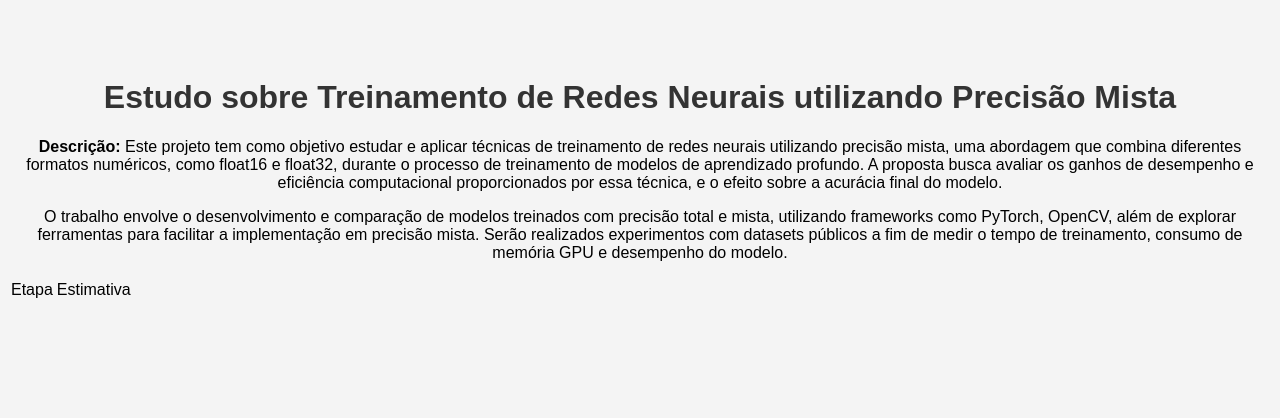
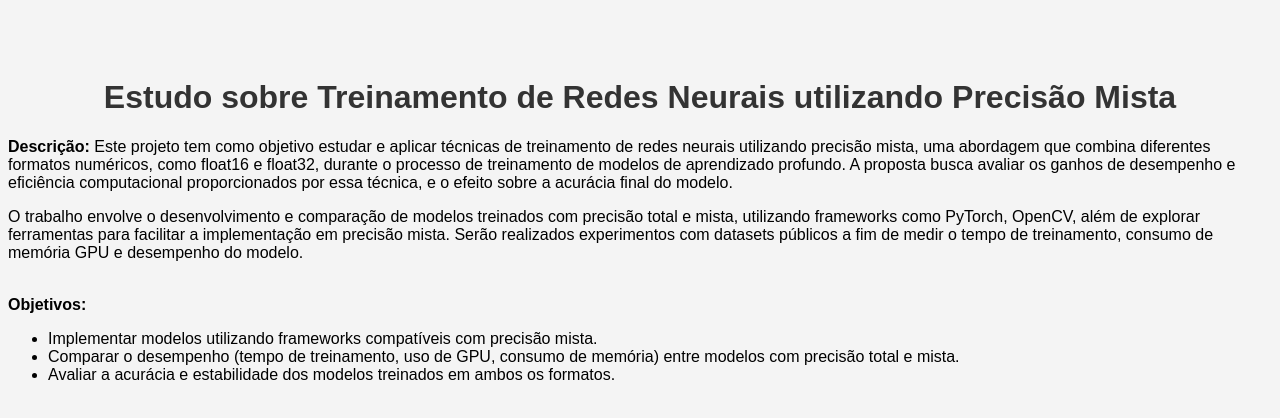
Before and after one commit to Bozzetto/TCC_BCC, a plain HTML site: page docs/index.html in a window 1280 px wide. Drawn offline with Linux system fonts and the light colour scheme.

Commit message:
Changed description of the project

```diff
--- a/docs/index.html
+++ b/docs/index.html
@@ -7,10 +7,11 @@
         body {
             font-family: Arial, sans-serif;
             background-color: #f4f4f4;
-            text-align: center;
+            text-align: left;
             padding-top: 50px;
         }
         h1 {
+            text-align: center;
             color: #333;
         }
     </style>
@@ -19,13 +20,13 @@
     <h1>Estudo sobre Treinamento de Redes Neurais utilizando Precisão Mista</h1>
     <p><b>Descrição:</b> Este projeto tem como objetivo estudar e aplicar técnicas de treinamento de redes neurais utilizando precisão mista, uma abordagem que combina diferentes formatos numéricos, como float16 e float32, durante o processo de treinamento de modelos de aprendizado profundo. A proposta busca avaliar os ganhos de desempenho e eficiência computacional proporcionados por essa técnica, e o efeito sobre a acurácia final do modelo. </p>
 
-<p> O trabalho envolve o desenvolvimento e comparação de modelos treinados com precisão total e mista, utilizando frameworks como PyTorch, OpenCV, além de explorar ferramentas para facilitar a implementação em precisão mista. Serão realizados experimentos com datasets públicos a fim de medir o tempo de treinamento, consumo de memória GPU e desempenho do modelo. </p>
-
-    <table>
-	    <tr>
-		    <td>Etapa</td>
-		    <td>Estimativa</td>
-	    </tr>
-    </table>
+    <p> O trabalho envolve o desenvolvimento e comparação de modelos treinados com precisão total e mista, utilizando frameworks como PyTorch, OpenCV, além de explorar ferramentas para facilitar a implementação em precisão mista. Serão realizados experimentos com datasets públicos a fim de medir o tempo de treinamento, consumo de memória GPU e desempenho do modelo. </p>
+    </br>
+    <b>Objetivos:</b>
+    <ul>
+        <li>Implementar modelos utilizando frameworks compatíveis com precisão mista.</li>
+        <li>Comparar o desempenho (tempo de treinamento, uso de GPU, consumo de memória) entre modelos com precisão total e mista.</li>
+        <li>Avaliar a acurácia e estabilidade dos modelos treinados em ambos os formatos.</li>
+    </ul>
 </body>
 </html>
```
